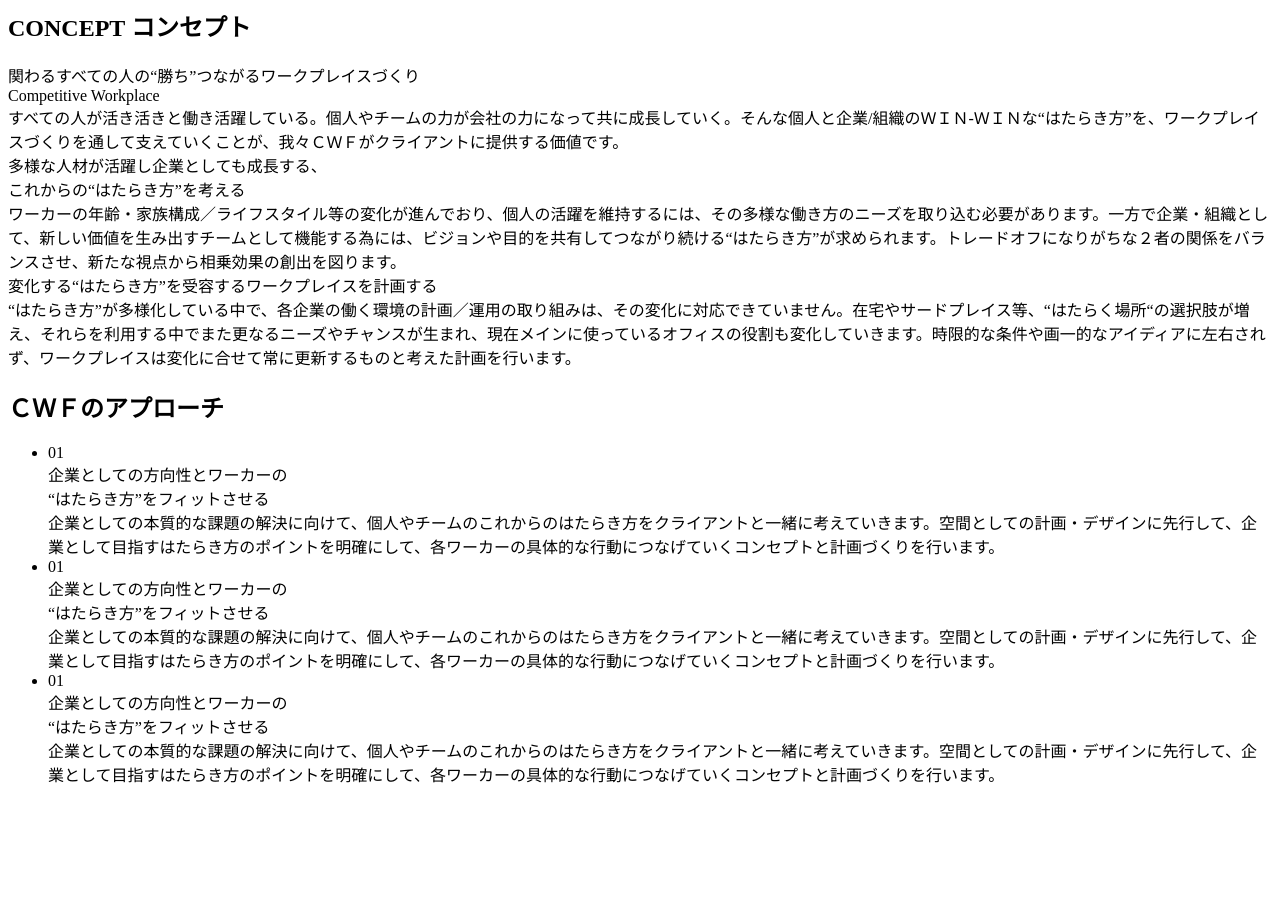
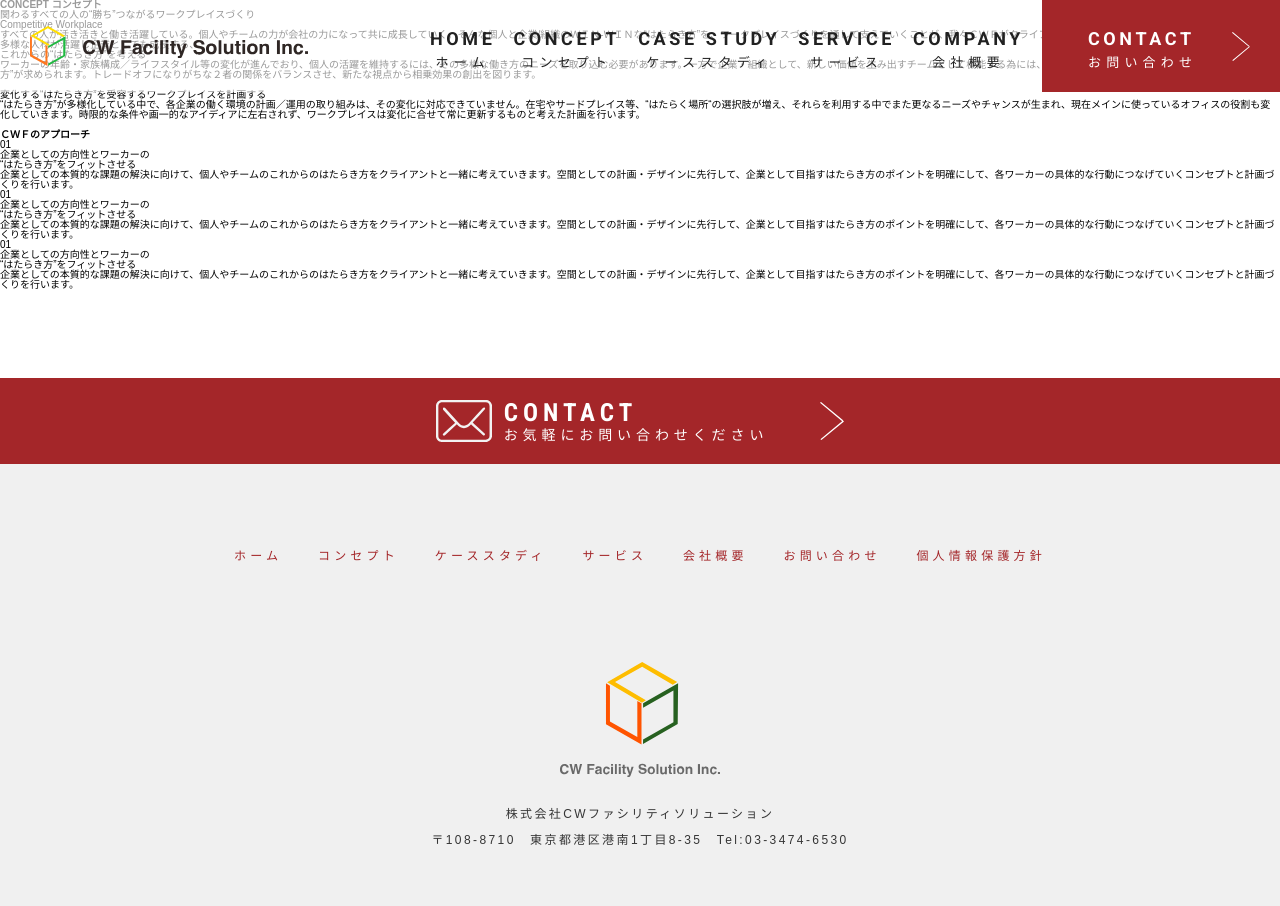
Before and after one commit to torirepe/cwf, a PHP site: page /concept/index.php in a window 1280 px wide. Before the commit the page ends 783 px from the top, so only its background shows below. Run offline with PHP 8.4, Linux system fonts and the light colour scheme.

Commit message:
nakai 1st comit

```diff
--- a/concept/index.php
+++ b/concept/index.php
@@ -1,5 +1,6 @@
 
-<main id="concept">
+<?php require("../inc/_header.php");?>
+  <main id="concept">
 
   <!-- hero -->
   <div class="visual">
@@ -93,3 +94,5 @@
     </div>
   </section>
   <!-- office -->
+
+<?php require("../inc/_footer.php");?>
--- a/inc/_footer.php
+++ b/inc/_footer.php
@@ -2,7 +2,7 @@
 <footer id="footer">
   <div class="redarea">
     <a href="">
-      <div class="icon"><img src="images/layout/icon_mail.svg" alt=""></div>
+      <div class="icon"><img src="<?php echo $root ?>images/layout/icon_mail.svg" alt=""></div>
       <div class="text">
         <span class="en">CONTACT</span>
         <span class="jp">お気軽にお問い合わせください</span>
@@ -20,7 +20,7 @@
       <li><a href="">個人情報保護方針</a></li>
     </ul>
   </nav>
-  <div class="logo"><img src="images/layout/footer_logo.svg" alt="CW Facility Solution Inc."></div>
+  <div class="logo"><img src="<?php echo $root ?>images/layout/footer_logo.svg" alt="CW Facility Solution Inc."></div>
   <address>株式会社CWファシリティソリューション<br>〒108-8710　東京都港区港南1丁目8-35　Tel:03-3474-6530</address>
 </footer>
 </div>
--- a/inc/_header.php
+++ b/inc/_header.php
@@ -1,3 +1,4 @@
+<?php $root = "http://localhost/"  ?>
 <!DOCTYPE html>
 <html lang="ja">
   <head>
@@ -6,13 +7,13 @@
     <meta name="viewport" content="width=device-width,initial-scale=1">
     <link href="https://fonts.googleapis.com/css?family=Roboto+Condensed:400,700" rel="stylesheet">
     <link href="https://fonts.googleapis.com/css?family=Roboto:400,700" rel="stylesheet">
-    <link rel="stylesheet" href="style.css">
+    <link rel="stylesheet" href="<?php echo $root ?>style.css">
   </head>
   <body>
     <div id="wrap">
       <header id="header">
         <div class="sitename">
-          <img src="images/layout/header_logo.svg" alt="CW Facility Solution Inc.">
+          <img src="<?php echo $root ?>images/layout/header_logo.svg" alt="CW Facility Solution Inc.">
         </div>
         <nav class="gnav">
           <ul class="list">
@@ -55,7 +56,7 @@
           </ul>
         </nav>
         <div class="contact is-st">
-          <a href="/contact/"><img src="images/layout/icon_mail.svg" alt="contact"></a>
+          <a href="/contact/"><img src="<?php echo $root ?>images/layout/icon_mail.svg" alt="contact"></a>
         </div>
         <div class="menu is-st">
           <a href="">
```
Also changed, not shown: style.css (+117 -117 lines), scss/object/_page.scss (line endings or trailing spaces).
